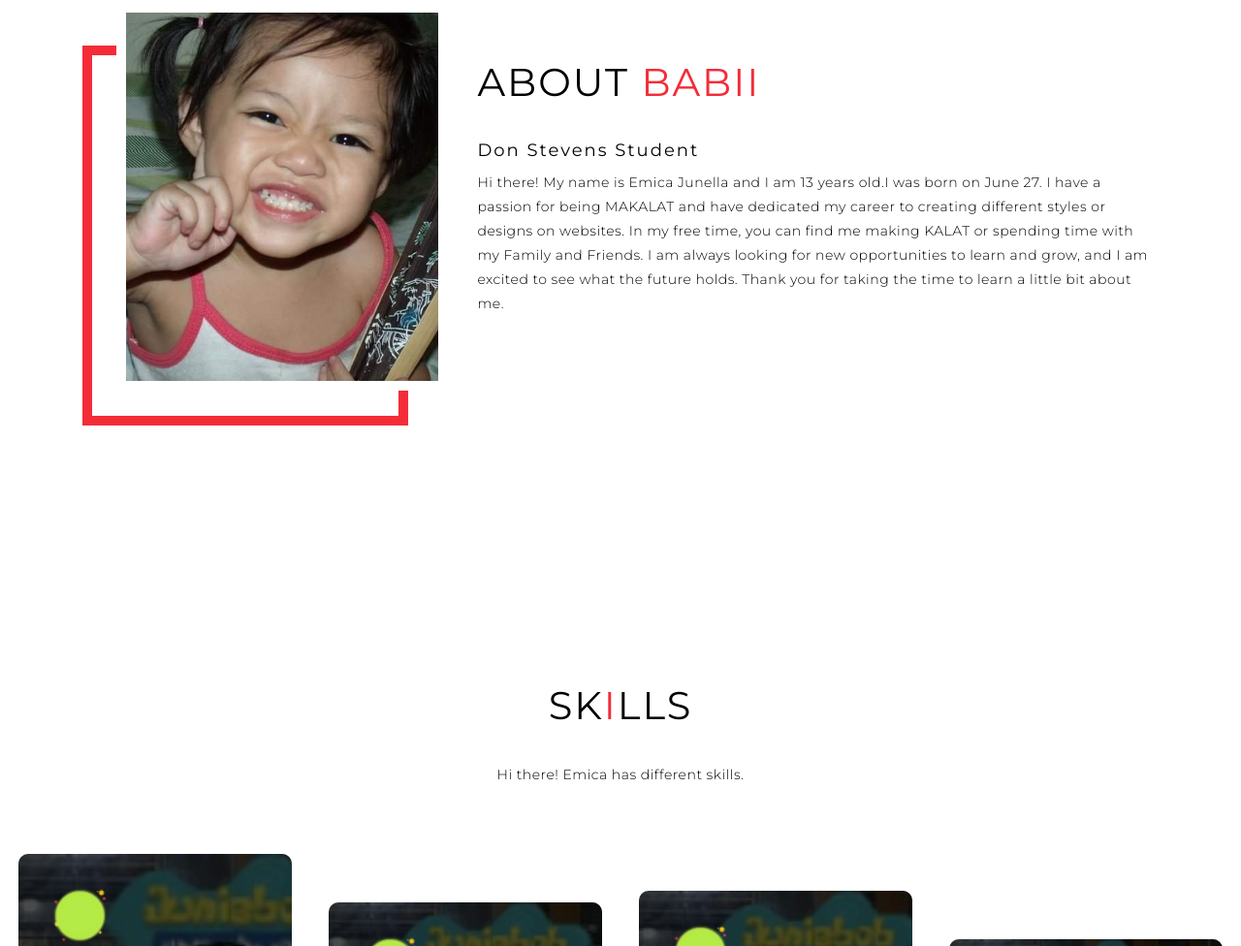
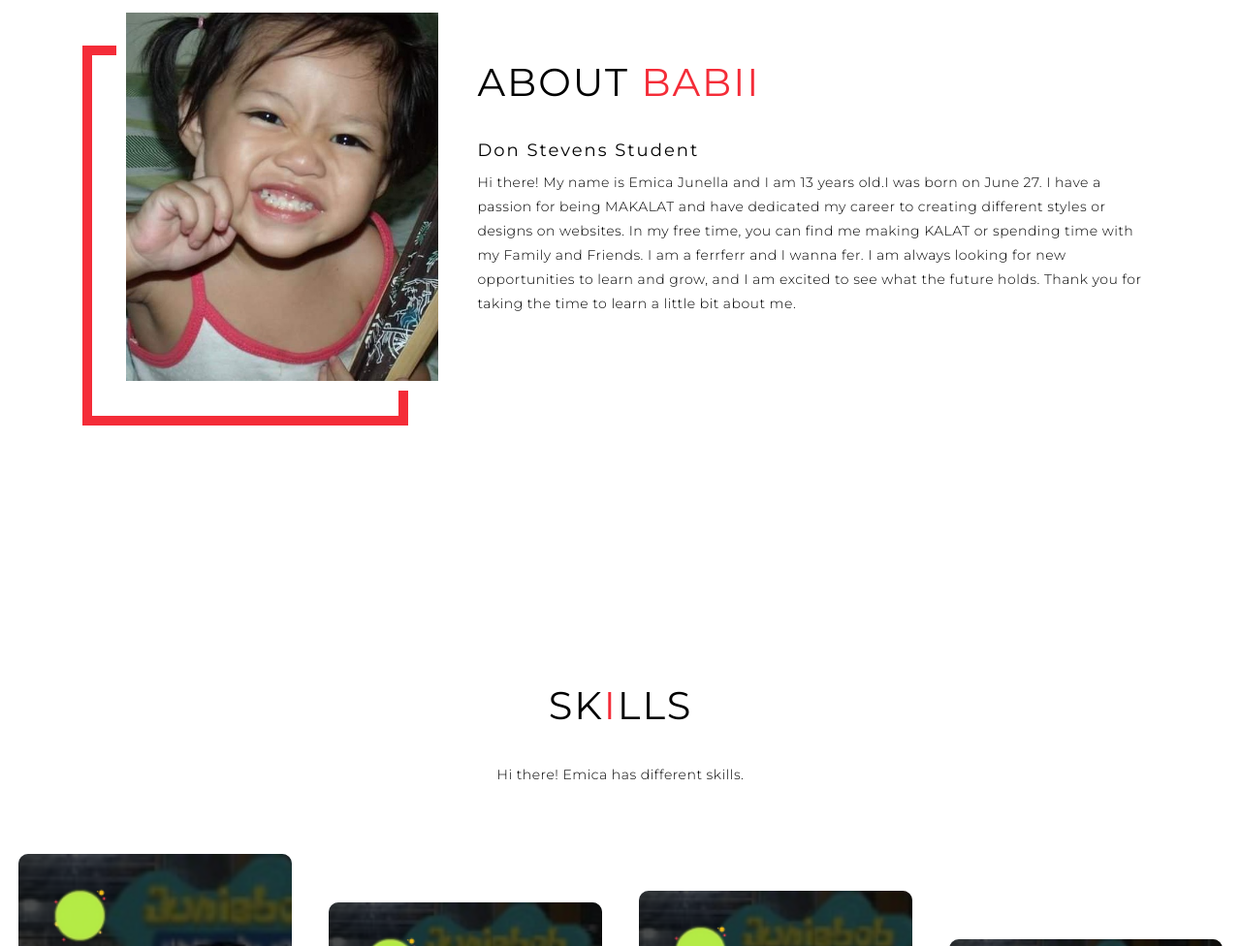
Before and after one commit to WELshiii/babiii, a plain HTML site: page index.html in a window 1280 px wide. Shown: the part 997-1973 px from the top of the page at 97% size. Drawn offline with Linux system fonts and the light colour scheme; a script that the page names is missing.

Commit message:
Add files via upload

```diff
--- a/index.html
+++ b/index.html
@@ -53,7 +53,7 @@
     		<div class="col-right">
     			<h1 class="section-title">About <span>Babii</span></h1>
     			<h2>Don Stevens Student</h2>
-    			<p>Hi there! My name is Emica Junella and I am 13 years old.I was born on June 27. I have a passion for being <span>MAKALAT</span> and have dedicated my career to creating different styles or designs on websites. In my free time, you can find me making <span>KALAT</span> or spending time with my Family and Friends. I am always looking for new opportunities to learn and grow, and I am excited to see what the future holds. Thank you for taking the time to learn a little bit about me.</p>
+    			<p>Hi there! My name is Emica Junella and I am 13 years old.I was born on June 27. I have a passion for being <span>MAKALAT</span> and have dedicated my career to creating different styles or designs on websites. In my free time, you can find me making <span>KALAT</span> or spending time with my Family and Friends. I am a ferrferr and I wanna fer. I am always looking for new opportunities to learn and grow, and I am excited to see what the future holds. Thank you for taking the time to learn a little bit about me. </p>
     		</div>
     	</div>
     </section>
```
